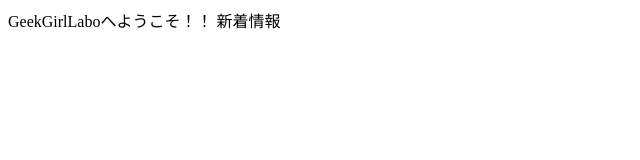
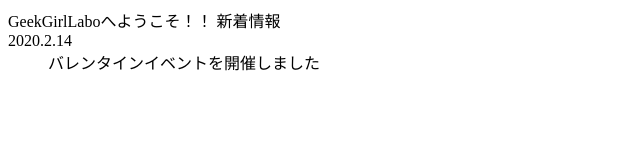
Before and after one commit to geekgirllabo/gitlesson, a plain HTML site: page index.html in a window 1280 px wide. Shown: the whole page, without its empty margins (0-640 px from the left). Drawn offline with Linux system fonts and the light colour scheme.

Commit message:
Update index.html
新着情報を更新

```diff
--- a/index.html
+++ b/index.html
@@ -6,5 +6,7 @@
 <body>
 	GeekGirlLaboへようこそ！！
 	新着情報
+	<dt>2020.2.14</dt>
+	<dd>バレンタインイベントを開催しました</dd>
 </body>
 </html>
```
